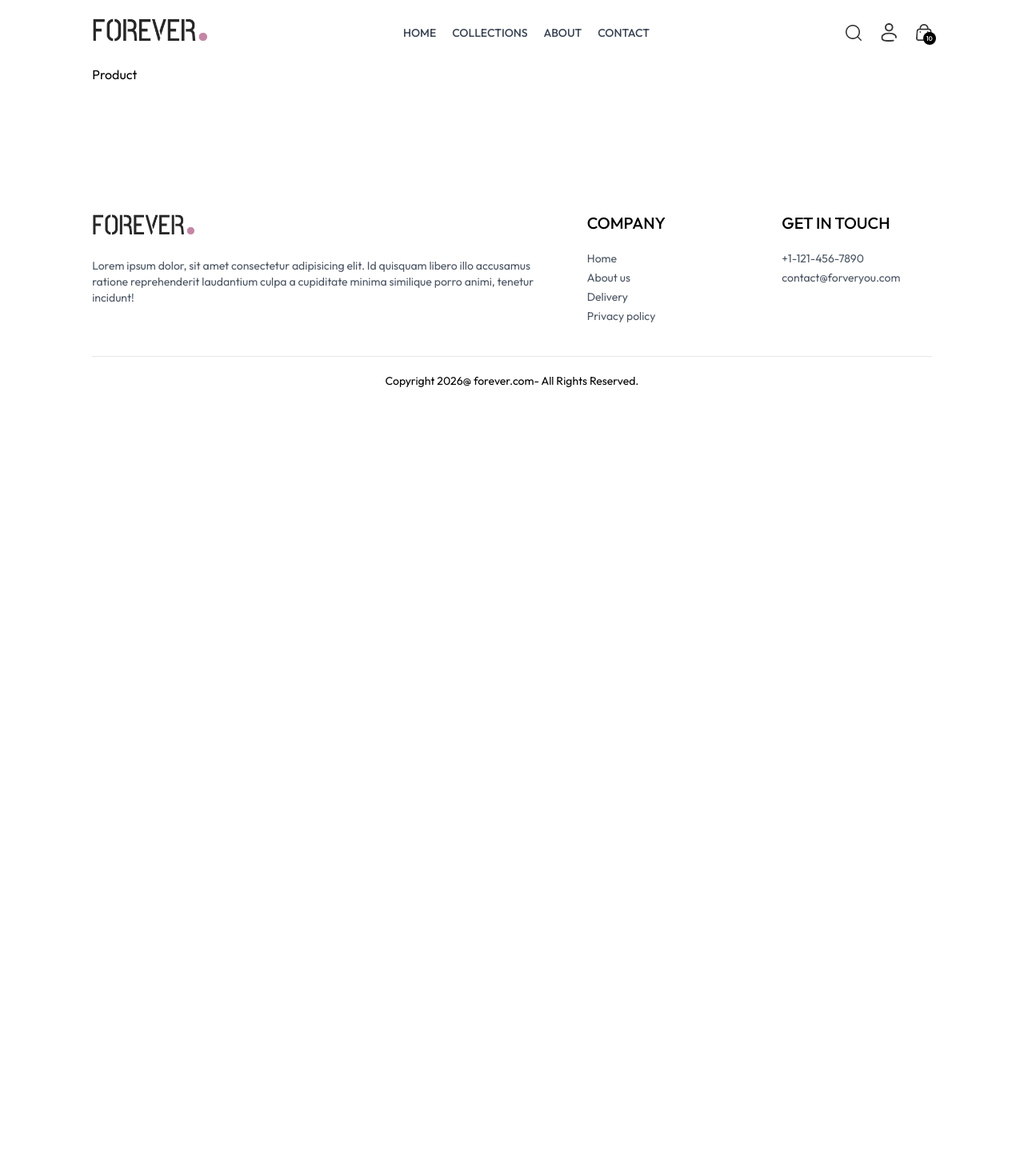
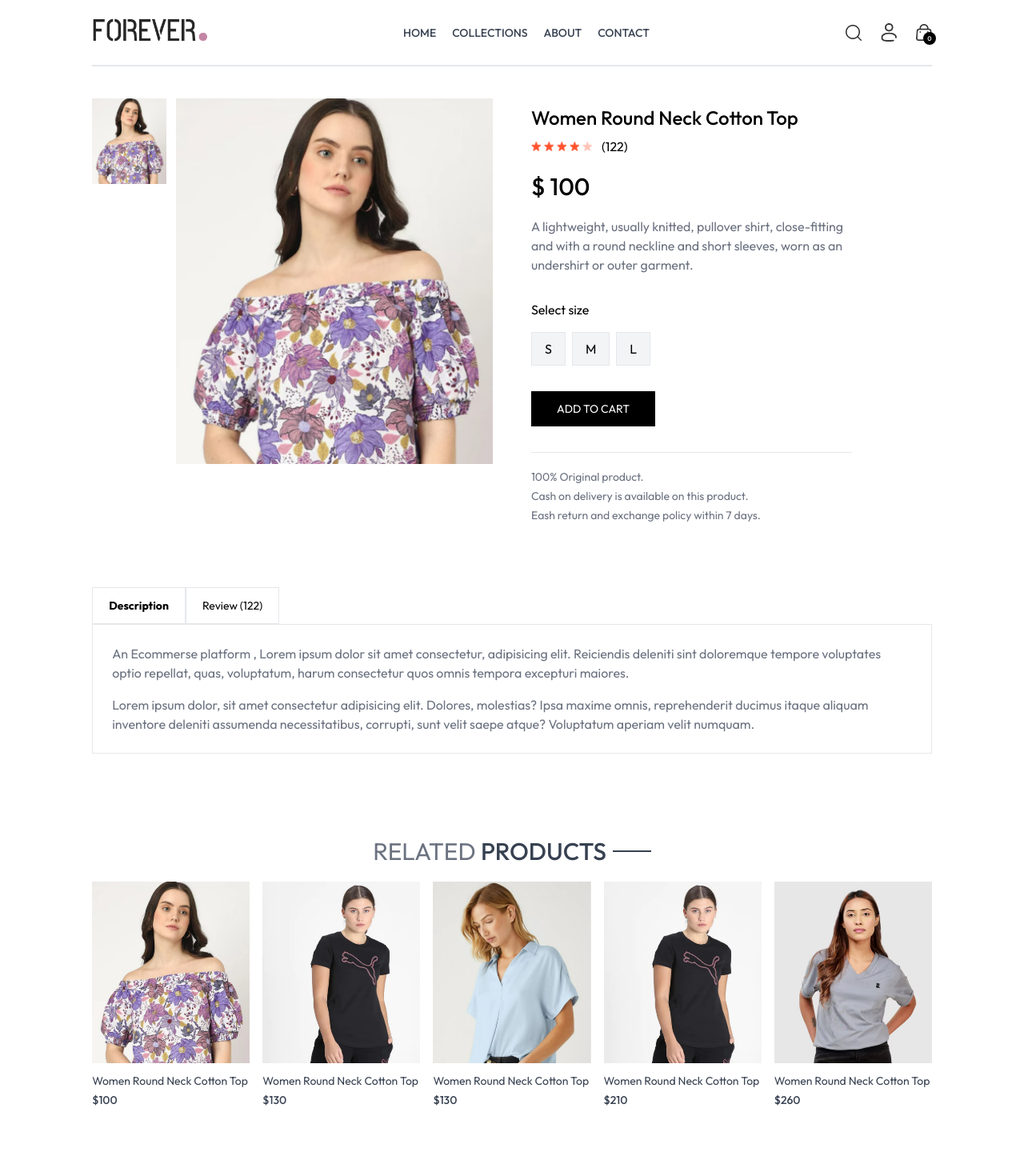
Before and after one commit to arpitkesharwani77/e-commerce, a React (Vite) app in the folder frontend/: page /product/aaaaa in a window 1280 px wide. Shown: the top 1470 px of the page at 80% size. Before the commit the page ends 800 px from the top, so only its background shows below. Built offline with nearby package versions, Linux system fonts and the light colour scheme.

Commit message:
add product page, add to cart ,cart-item-count

```diff
--- a/frontend/src/components/BestSeller.jsx
+++ b/frontend/src/components/BestSeller.jsx
@@ -1,6 +1,6 @@
 import React, { useContext, useMemo } from "react";
 import ShopContext from "../context/shop-context";
-import Title from "./title";
+import Title from "./Title";
 import ProductItem from "./ProductItem";
 
 const BestSeller = () => {
--- a/frontend/src/components/LatestCollection.jsx
+++ b/frontend/src/components/LatestCollection.jsx
@@ -1,6 +1,6 @@
 import React, { useContext, useEffect, useState } from "react";
 import ShopContext from "../context/shop-context";
-import Title from "./title";
+import Title from "./Title";
 import ProductItem from "./ProductItem";
 
 const LatestCollection = () => {
--- a/frontend/src/components/Navbar.jsx
+++ b/frontend/src/components/Navbar.jsx
@@ -6,7 +6,7 @@ import ShopContext from "../context/shop-context";
 const Navbar = () => {
 
   const [visible , setVisible] = React.useState(false);
-  const {setShowSearch}=useContext(ShopContext);
+  const {setShowSearch,getCartCount}=useContext(ShopContext);
   return (
     <div className="flex items-center justify-between  py-5 font-medium">
       <Link to={'/'}>
@@ -49,7 +49,7 @@ const Navbar = () => {
         <Link to="/cart" className=" relative cursor-pointer">
           <img src={assets.cart_icon} className="w-5 min-w-5" alt="cart icon" />
           <p className="absolute right-[-5px] bottom-[-5px] w-4 text-center leading-4  bg-black text-white aspect-square rounded-full text-[8px]  ">
-            10
+            {getCartCount()}
           </p>
         </Link>
 
--- /dev/null
+++ b/frontend/src/components/RelatedProducts.jsx
@@ -0,0 +1,48 @@
+import React, { useContext, useMemo } from "react";
+import ShopContext from "../context/shop-context";
+import Title from "./Title";
+import ProductItem from "./ProductItem";
+
+const RelatedProducts = ({ category, subCategory }) => {
+  const { products } = useContext(ShopContext);
+
+  const related = useMemo(() => {
+    if (!products || products.length === 0) return [];
+
+    let productsCopy = products.slice();
+
+    // Filter only when props are provided
+    if (category) {
+      productsCopy = productsCopy.filter((item) => item.category === category);
+    }
+
+    if (subCategory) {
+      productsCopy = productsCopy.filter(
+        (item) => item.subCategory === subCategory
+      );
+    }
+
+    return productsCopy.slice(0, 5);
+  }, [products, category, subCategory]);
+  return (
+    <div className="my-24">
+      <div className="text-center text-3xl py-2">
+        <Title text1={"RELATED"} text2={"PRODUCTS"} />
+      </div>
+
+      <div className="grid grid-cols-2 sm:grid-cols-3 md:grid-cols-4 lg:grid-cols-5 gap-4 gap-y-6">
+        {related.map((item, idx) => (
+          <ProductItem
+            key={item._id ?? idx}
+            id={item._id}
+            name={item.name}
+            image={item.image}
+            price={item.price}
+          />
+        ))}
+      </div>
+    </div>
+  );
+};
+
+export default RelatedProducts;
--- a/frontend/src/context/ShopContext.jsx
+++ b/frontend/src/context/ShopContext.jsx
@@ -1,12 +1,55 @@
 import ShopContext from "./shop-context";
 import { products } from "../assets/assets";
-import { useState } from "react";
+import {  useState } from "react";
 
 const ShopContextProvider = (props) => {
   const currency = "$";
   const delivery_fee = 10;
-  const [search,setSearch]=useState("");
-  const [showSearch,setShowSearch]=useState(false);
+  const [search, setSearch] = useState("");
+  const [showSearch, setShowSearch] = useState(false);
+
+  const [cartItems, setCartItems] = useState([]);
+
+  const addToCart = (itemId, size) => {
+    // Guard: ensure size is selected
+    if (!size) {
+      return {
+        success: false,
+        message: "Please select a size before adding to cart",
+      };
+    }
+
+    // Ensure we always work with an object
+    const cartData = structuredClone(cartItems || {});
+
+    if (cartData[itemId]) {
+      cartData[itemId][size] = (cartData[itemId][size] || 0) + 1;
+    } else {
+      cartData[itemId] = { [size]: 1 };
+    }
+
+    // Persist the changes to state
+    setCartItems(cartData);
+
+    return { success: true, cart: cartData };
+  };
+
+  const getCartCount = () => {
+    let totalCount = 0;
+
+    for (const items in cartItems) {
+      for (const item in cartItems[items]) {
+        try {
+          if (cartItems[items][item] > 0) {
+            totalCount += cartItems[items][item];
+          }
+        } catch (error) {
+          console.log(error);
+        }
+      }
+    }
+    return totalCount;
+  };
 
   const value = {
     products,
@@ -15,7 +58,10 @@ const ShopContextProvider = (props) => {
     search,
     setSearch,
     showSearch,
-    setShowSearch
+    setShowSearch,
+    cartItems,
+    addToCart,
+    getCartCount,
   };
   return (
     <ShopContext.Provider value={value}>{props.children}</ShopContext.Provider>
--- a/frontend/src/index.css
+++ b/frontend/src/index.css
@@ -16,6 +16,9 @@ a.active hr {
   font-weight: 400;
   font-style: normal;
 }
+::-webkit-scrollbar{
+  display: none;
+}
 
 @media (max-width: 640px) {
   a.active {
--- a/frontend/src/main.jsx
+++ b/frontend/src/main.jsx
@@ -4,12 +4,15 @@ import './index.css'
 import App from './App.jsx'
 import { BrowserRouter } from 'react-router-dom'
 import ShopContextProvider from './context/ShopContext.jsx'
+import { ToastContainer } from 'react-toastify'
+import 'react-toastify/dist/ReactToastify.css'
 
 createRoot(document.getElementById('root')).render(
   <BrowserRouter>
     <ShopContextProvider>
 
       <App />
+      <ToastContainer position="top-right" autoClose={3000} />
     </ShopContextProvider>
   </BrowserRouter>
 )
--- a/frontend/src/pages/Collection.jsx
+++ b/frontend/src/pages/Collection.jsx
@@ -1,12 +1,11 @@
 import React, { useContext, useEffect, useState } from "react";
 import ShopContext from "../context/shop-context";
 import { assets } from "../assets/assets";
-import Title from "../components/title";
+import Title from "../components/Title";
 import ProductItem from "../components/ProductItem";
 
 const Collection = () => {
   const { products, search, showSearch } = useContext(ShopContext);
-  console.log(products, "first time");
   const [showFilter, setShowFilter] = useState(false);
   const [filterProducts, setFilterProducts] = useState([]);
   const [category, setCategory] = useState([]);
--- a/frontend/src/pages/Product.jsx
+++ b/frontend/src/pages/Product.jsx
@@ -1,9 +1,143 @@
-import React from 'react'
+import React, { useContext, useEffect, useState } from "react";
+import { useParams } from "react-router-dom";
+import ShopContext from "../context/shop-context";
+import { assets } from "../assets/assets";
+import RelatedProducts from "../components/RelatedProducts";
+import { toast } from "react-toastify";
 
 const Product = () => {
-  return (
-    <div>Product</div>
-  )
-}
+  const { productId } = useParams();
+  const { products, currency, addToCart } = useContext(ShopContext);
 
-export default Product
+  const [productData, setProductData] = useState(false);
+  const [image, setImage] = useState("");
+  const [size, setSize] = useState();
+
+  const fetchProductData = async () => {
+    products.map((item) => {
+      if (item._id === productId) {
+        setProductData(item);
+        setImage(item.image[0]);
+        return null;
+      }
+    });
+  };
+
+  useEffect(() => {
+    fetchProductData();
+  }, [productId, products]);
+  return productData ? (
+    <div className="border-t-2 pt-10 transition-opacity ease-in duration-500 opacity-100">
+      {/* ======================Product data========================= */}
+      <div className="flex gap-12 sm:gap-12 flex-col sm:flex-row">
+        {/* -------------------product image---------------------- */}
+        <div className="flex-1 flex flex-col-reverse gap-3 sm:flex-row">
+          <div className="flex sm:flex-col overflow-auto sm:overflow-y-scroll justify-between sm:justify-normal sm:w-[18.7%] w-full">
+            {productData.image.map((item, idx) => (
+              <img
+                onClick={() => setImage(item)}
+                src={item}
+                key={idx}
+                className="w-[24%] sm:w-full sm:mb-3 flex-shrik-0 cursor-pointer"
+              />
+            ))}
+          </div>
+
+          <div className="w-full sm:w-[80%]">
+            <img className="w-full h-auto" src={image} />
+          </div>
+        </div>
+
+        {/*------------------- Product info---------------------------- */}
+        <div className="flex-1">
+          <h1 className="font-medium text-2xl mt-2">{productData.name}</h1>
+          <div className="flex items-center mt-2 gap-1">
+            <img src={assets.star_icon} className="w-3 5" />
+            <img src={assets.star_icon} className="w-3 5" />
+            <img src={assets.star_icon} className="w-3 5" />
+            <img src={assets.star_icon} className="w-3 5" />
+            <img src={assets.star_dull_icon} className="w-3 5" />
+            <p className="pl-2">(122)</p>
+          </div>
+          <p className="mt-5 text-3xl font-medium">
+            {" "}
+            {currency} {productData.price}
+          </p>
+          <p className="mt-5 text-gray-500 md:w-4/5">
+            {productData.description}
+          </p>
+
+          <div className="flex flex-col my-8 gap-4">
+            <p>Select size</p>
+            <div className="flex gap-2">
+              {productData.sizes.map((item, idx) => (
+                <button
+                  onClick={() => setSize(item)}
+                  className={`border bg-gray-100 py-2 px-4 ${
+                    item === size ? "border-orange-500" : ""
+                  }`}
+                  key={idx}
+                >
+                  {item}
+                </button>
+              ))}
+            </div>
+          </div>
+
+          <button
+            onClick={() => {
+              if (typeof addToCart !== "function") return;
+              const res = addToCart(productData._id, size);
+              if (res && res.success === false) {
+                toast.error(res.message);
+                return;
+              }
+              toast.success("Added to cart");
+            }}
+            className={`bg-black text-white px-8 py-3 text-sm active:bg-gray-700`}
+          >
+            ADD TO CART
+          </button>
+          <hr className="mt-8 sm:w-4/5" />
+          <div className="mt-5 flex flex-col gap-1 text-sm text-gray-500 ">
+            <p>100% Original product.</p>
+            <p>Cash on delivery is available on this product.</p>
+            <p>Eash return and exchange policy within 7 days.</p>
+          </div>
+        </div>
+      </div>
+
+      {/*--------------- description and review section-------------------- */}
+      <div className="mt-20">
+        <div className="flex">
+          <b className="border px-5 py-3 text-sm">Description</b>
+          <p className="border px-5 py-3 text-sm">Review (122)</p>
+        </div>
+        <div className="flex flex-col gap-4  border px-6 py-6 text-gray-500">
+          <p>
+            An Ecommerse platform , Lorem ipsum dolor sit amet consectetur,
+            adipisicing elit. Reiciendis deleniti sint doloremque tempore
+            voluptates optio repellat, quas, voluptatum, harum consectetur quos
+            omnis tempora excepturi maiores.
+          </p>
+          <p>
+            Lorem ipsum dolor, sit amet consectetur adipisicing elit. Dolores,
+            molestias? Ipsa maxime omnis, reprehenderit ducimus itaque aliquam
+            inventore deleniti assumenda necessitatibus, corrupti, sunt velit
+            saepe atque? Voluptatum aperiam velit numquam.
+          </p>
+        </div>
+      </div>
+
+      {/* -------------------display related products------------------ */}
+      <RelatedProducts
+        category={productData.category}
+        subCategory={productData.subCategory}
+      />
+    </div>
+  ) : (
+    <div className="opacity-0"></div>
+  );
+};
+
+export default Product;
```
